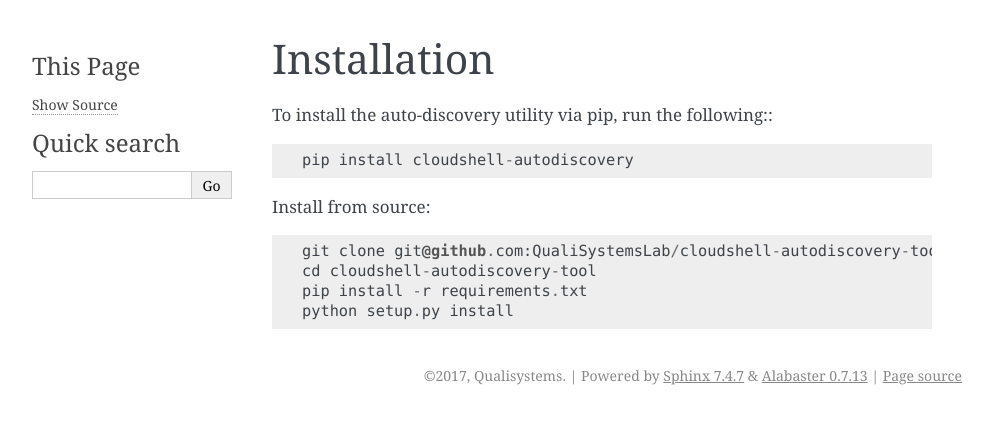
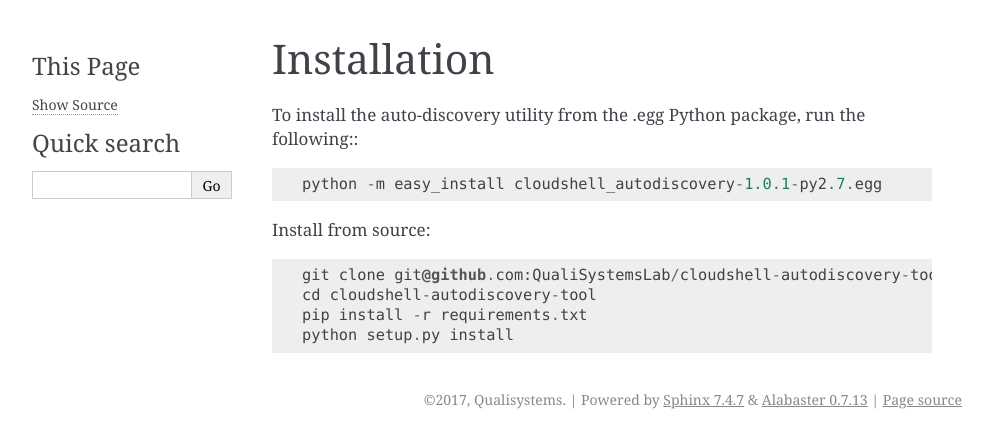
Before and after one commit to QualiSystems/cloudshell-autodiscovery, a Sphinx documentation site: the page built from docs/installation.rst, in a window 1280 px wide. Shown: the top 448 px of the page, without its empty margins (148-1141 px from the left). Built offline with Sphinx 7.4.7, drawn with Linux system fonts in a browser that asks for light colours.

Commit message:
add .egg package creation command to the .travis.yml, update installation steps in the documentation

```diff
--- a/docs/installation.rst
+++ b/docs/installation.rst
@@ -3,9 +3,9 @@
 Installation
 ------------
 
-To install the auto-discovery utility via pip, run the following:::
+To install the auto-discovery utility from the .egg Python package, run the following:::
 
-  pip install cloudshell-autodiscovery
+  python -m easy_install cloudshell_autodiscovery-1.0.1-py2.7.egg
 
 Install from source::
 
```
Also changed, not shown: .travis.yml.
